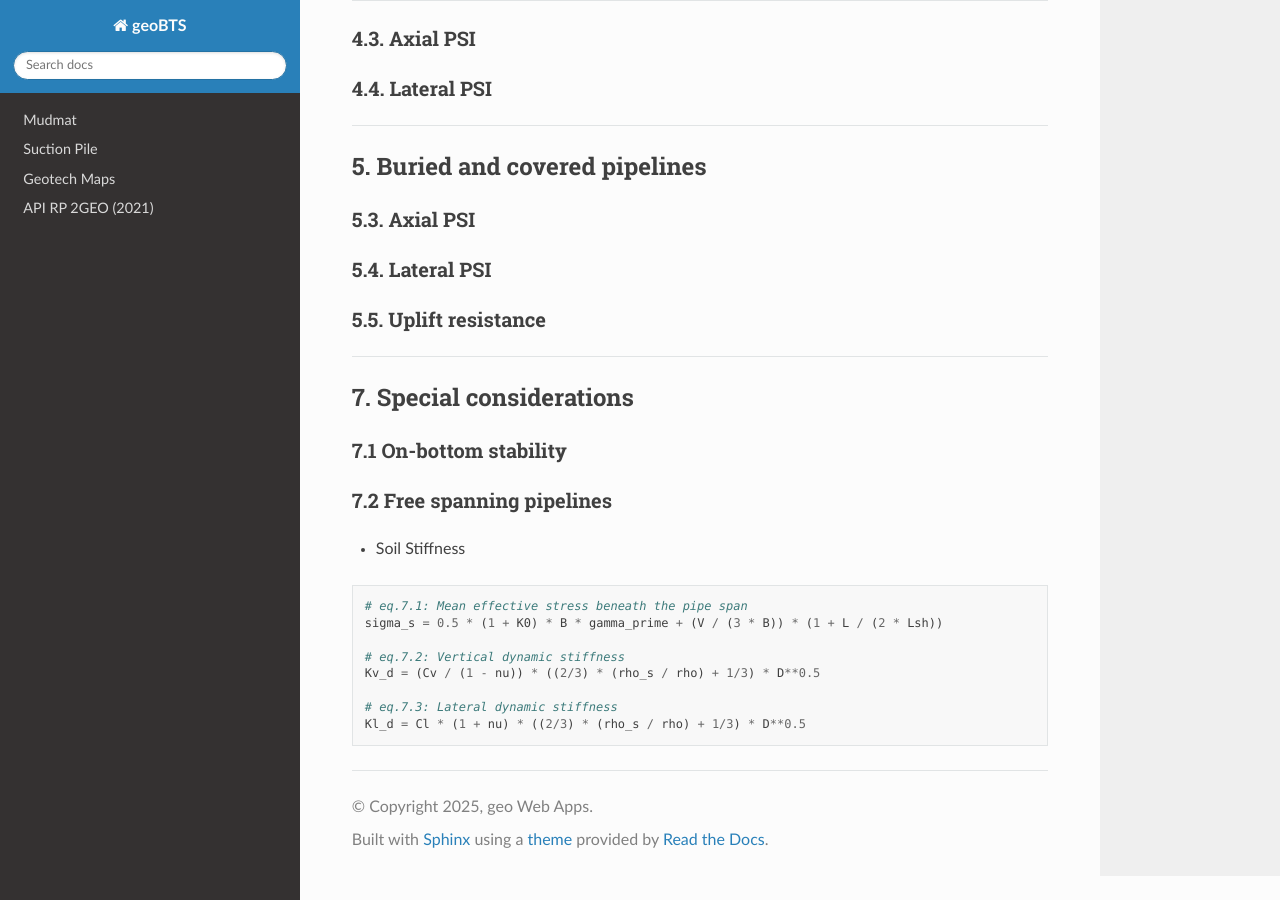
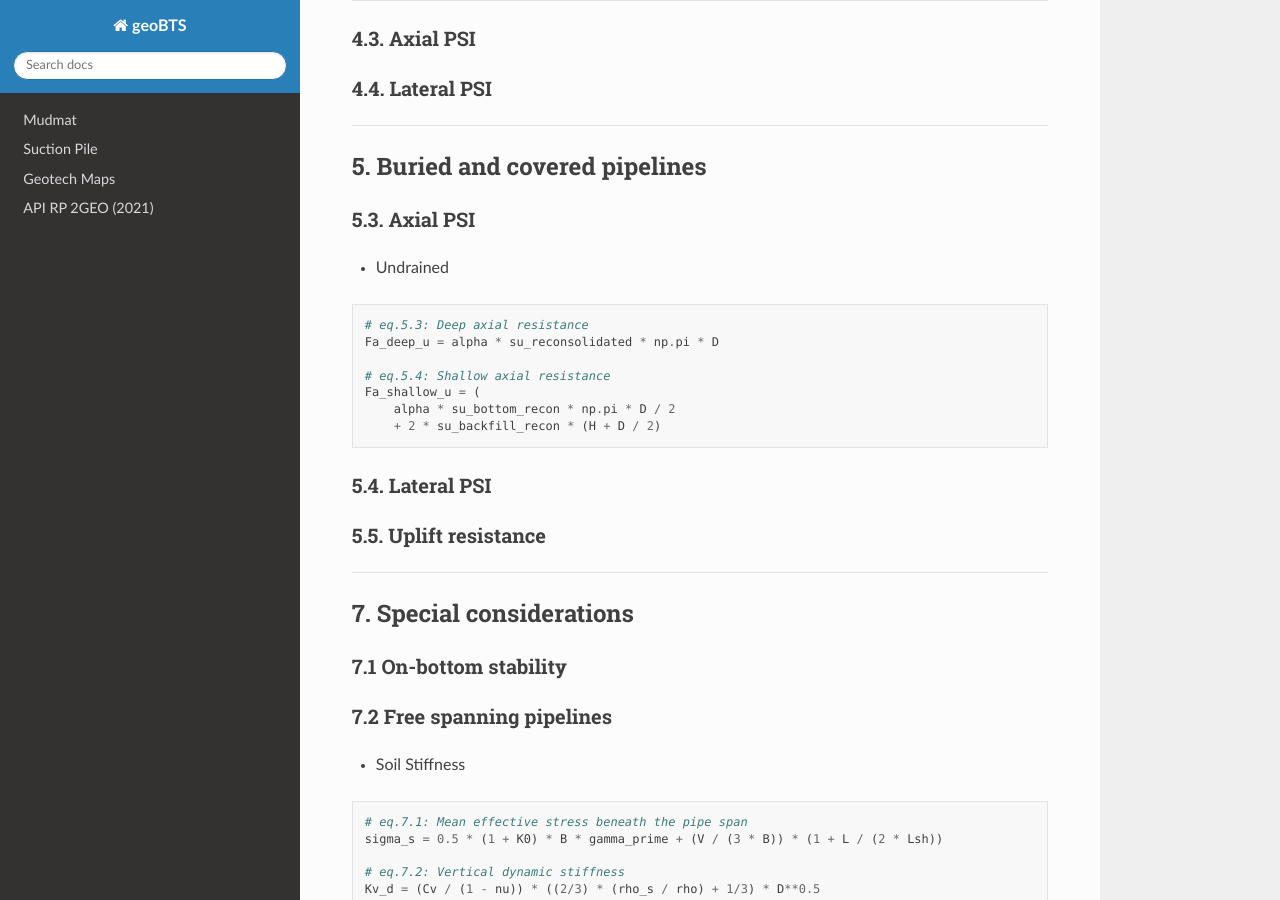
Before and after one commit to jungsohn/geoBTS, a Sphinx documentation site: the page built from docs/source/DNVGL_RP_F114.rst, in a window 1280 px wide and 900 px high, scrolled down 1235 px. Built offline with Sphinx 7.4.7 and the Read the Docs theme 3.1.0, drawn with Linux system fonts in a browser that asks for light colours.

Commit message:
Update DNVGL_RP_F114.rst

```diff
--- a/docs/source/DNVGL_RP_F114.rst
+++ b/docs/source/DNVGL_RP_F114.rst
@@ -57,6 +57,21 @@ of partially embedded pipelines when subjected to external vertical loading (e.g
 5.3. Axial PSI
 ....................
 
+- Undrained
+
+.. code-block:: python
+
+    # eq.5.3: Deep axial resistance
+    Fa_deep_u = alpha * su_reconsolidated * np.pi * D
+
+    # eq.5.4: Shallow axial resistance
+    Fa_shallow_u = (
+        alpha * su_bottom_recon * np.pi * D / 2
+        + 2 * su_backfill_recon * (H + D / 2)
+
+
+
+
 5.4. Lateral PSI
 ....................
 
```
